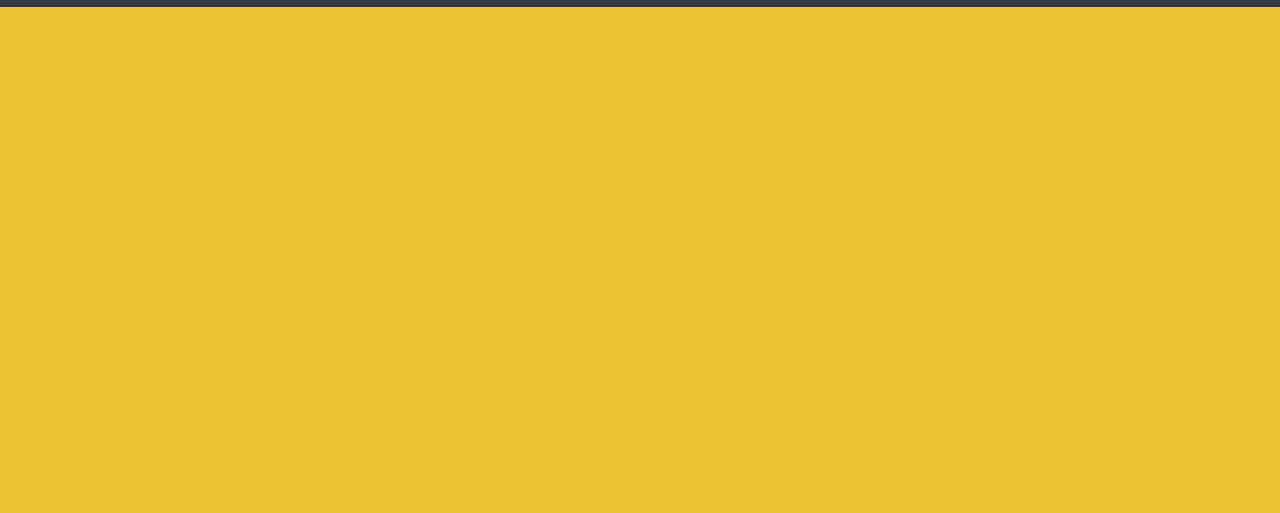
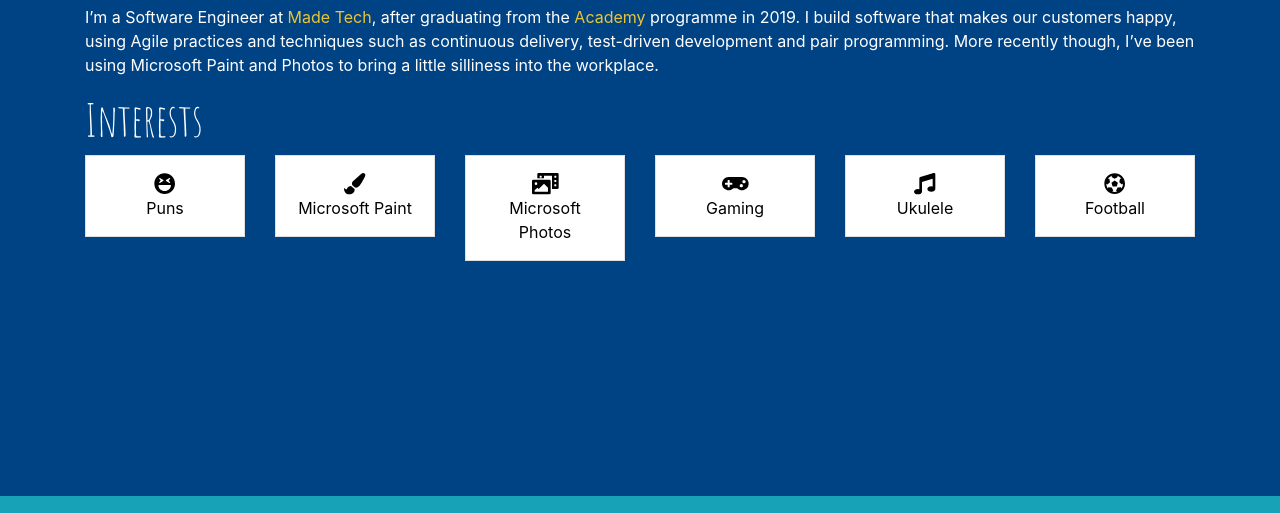
Before and after one commit to chubberlisk/chubberlisk.github.io, a Gatsby site: page / in a window 1280 px wide. Shown: the part 1104-1617 px from the top of the page. Before the commit the page ends 1111 px from the top, so only its background shows below. Built offline with nearby package versions, Linux system fonts and the light colour scheme; Gatsby itself is replaced by a stand-in of ours.

Commit message:
Add a bit about me section

```diff
--- /dev/null
+++ b/src/components/AboutMe/AboutMe.js
@@ -0,0 +1,102 @@
+import React from "react"
+import { FontAwesomeIcon } from "@fortawesome/react-fontawesome"
+import {
+  faPaintBrush,
+  faPhotoVideo,
+  faLaughSquint,
+  faGamepad,
+  faMusic,
+  faFutbol,
+} from "@fortawesome/free-solid-svg-icons"
+
+import "./AboutMe.scss"
+
+const AboutMe = () => (
+  <section id="about-me">
+    <div className="container">
+      <h2>A bit about me</h2>
+      <p>
+        I’m a Software Engineer at{" "}
+        <a
+          href="https://madetech.com"
+          target="_blank"
+          rel="noopener noreferrer"
+        >
+          Made Tech
+        </a>
+        , after graduating from the{" "}
+        <a
+          href="https://madetech.com/careers/academy"
+          target="_blank"
+          rel="noopener noreferrer"
+        >
+          Academy
+        </a>{" "}
+        programme in 2019. I build software that makes our customers happy,
+        using Agile practices and techniques such as continuous delivery,
+        test-driven development and pair programming. More recently though, I’ve
+        been using Microsoft Paint and Photos to bring a little silliness into
+        the workplace.
+      </p>
+      <h3>Interests</h3>
+      <div className="row">
+        <div className="col-6 col-md-4 col-xl">
+          <div className="card card-default">
+            <div className="card-body">
+              <FontAwesomeIcon icon={faLaughSquint} size="lg" />
+              <br />
+              Puns
+            </div>
+          </div>
+        </div>
+        <div className="col-6 col-md-4 col-xl">
+          <div className="card card-default">
+            <div className="card-body">
+              <FontAwesomeIcon icon={faPaintBrush} size="lg" />
+              <br />
+              Microsoft Paint
+            </div>
+          </div>
+        </div>
+        <div className="col-6 col-md-4 col-xl">
+          <div className="card card-default">
+            <div className="card-body">
+              <FontAwesomeIcon icon={faPhotoVideo} size="lg" />
+              <br />
+              Microsoft Photos
+            </div>
+          </div>
+        </div>
+        <div className="col-6 col-md-4 col-xl">
+          <div className="card card-default">
+            <div className="card-body">
+              <FontAwesomeIcon icon={faGamepad} size="lg" />
+              <br />
+              Gaming
+            </div>
+          </div>
+        </div>
+        <div className="col-6 col-md-4 col-xl">
+          <div className="card card-default">
+            <div className="card-body">
+              <FontAwesomeIcon icon={faMusic} size="lg" />
+              <br />
+              Ukulele
+            </div>
+          </div>
+        </div>
+        <div className="col-6 col-md-4 col-xl">
+          <div className="card card-default">
+            <div className="card-body">
+              <FontAwesomeIcon icon={faFutbol} size="lg" />
+              <br />
+              Football
+            </div>
+          </div>
+        </div>
+      </div>
+    </div>
+  </section>
+)
+
+export default AboutMe
--- /dev/null
+++ b/src/components/AboutMe/AboutMe.scss
@@ -0,0 +1,15 @@
+section#about-me {
+  background-color: #004385;
+
+  a {
+    color: #EAC435;
+  }
+
+  .card {
+    text-align: center;
+    color: black;
+    border-radius: 0;
+  }
+
+  .card-body { padding: 1rem; }
+}
--- a/src/pages/index.js
+++ b/src/pages/index.js
@@ -2,6 +2,7 @@ import React from "react"
 
 import SEO from "../components/SEO/SEO"
 import Landing from "../components/Landing/Landing"
+import AboutMe from "../components/AboutMe/AboutMe"
 import ContactMe from "../components/ContactMe/ContactMe"
 import Footer from "../components/Footer/Footer"
 
@@ -9,6 +10,7 @@ const IndexPage = () => (
   <>
     <SEO title="Home" />
     <Landing />
+    <AboutMe />
     <ContactMe />
     <Footer />
   </>
```
Also changed, not shown: src/components/AboutMe/AboutMe.test.js (added, +11 -0 lines), test/e2e/user-visits-home-page-spec.js (+6 -1 lines), 1 other file.
